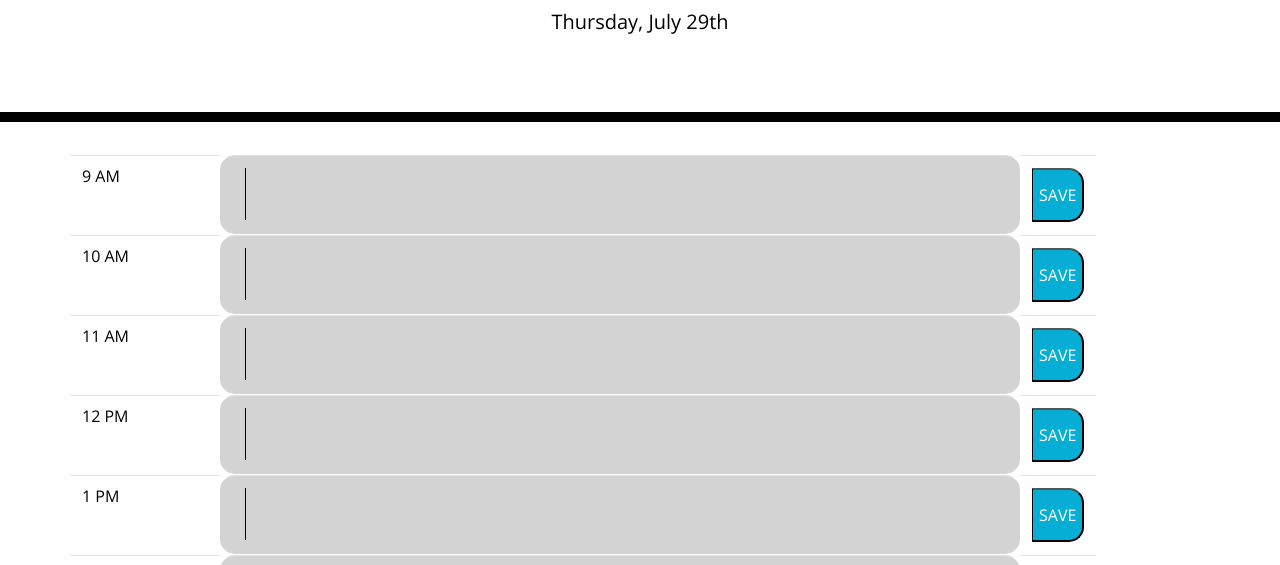
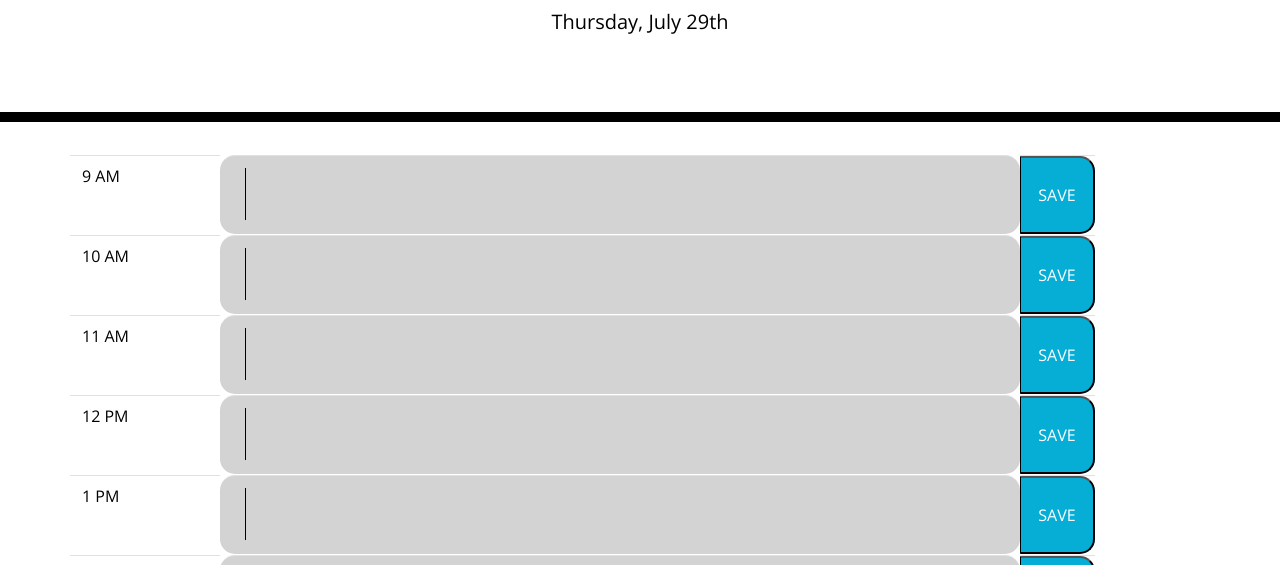
Before and after one commit to irv0735/05-Third-Party-APIs-Work-Day-Scheduler, a plain HTML site: page index.html in a window 1280 px wide. Shown: the part 182-747 px from the top of the page. Drawn offline with nearby package versions, Linux system fonts and the light colour scheme.

Commit message:
Finished formatting the save button and created the readme (still need to grab links once published and add to the readme)

```diff
--- a/assets/css/style.css
+++ b/assets/css/style.css
@@ -60,6 +60,11 @@ textarea {
   color: white;
 }
 
+.save-line {
+  padding: 0px !important;
+  width: 75px !important;
+}
+
 .saveBtn {
   border-left: 1px solid black;
   border-top-right-radius: 15px;
@@ -67,6 +72,7 @@ textarea {
   background-color: #06aed5;
   color: white;
   height: 100%;
+  width: 75px;
 }
 
 .saveBtn:hover {
--- a/assets/js/script.js
+++ b/assets/js/script.js
@@ -6,7 +6,7 @@ currentDay.text(moment().format("dddd, MMMM Do"));
 let currentHour = moment().format("H");
 
 /**
- * Renders the Schedule blocks, assiging appropriate class based on current time and pulling data from local storage
+ * Renders the Schedule blocks, assiging appropriate class based on current time.
  * @author Nate Irvin <nathan.a.irvin@gmail.com>
  */
 function renderInitialSchedule() {
@@ -53,6 +53,7 @@ function renderInitialSchedule() {
     }
 }
 
+// Init function called when the page is loaded to get data from local storage and render the schedule
 function init() {
     textEntryArray = JSON.parse(localStorage.getItem("textEntries"));
     if (textEntryArray == null) {
@@ -64,6 +65,7 @@ function init() {
 
 init();
 
+// Event listener on the Save Button -> Triggers runction to save the text in the associated area to local Storage
 $(".save-line").on("click", "button", function(event) {
     let entryText = $(this).closest("tr").find(".select-text").val();
     let rowClicked = $(this).closest("tr").index();
```
Also changed, not shown: assets/Work-Day-Scheduler-Example.png (added), 1 other file.
